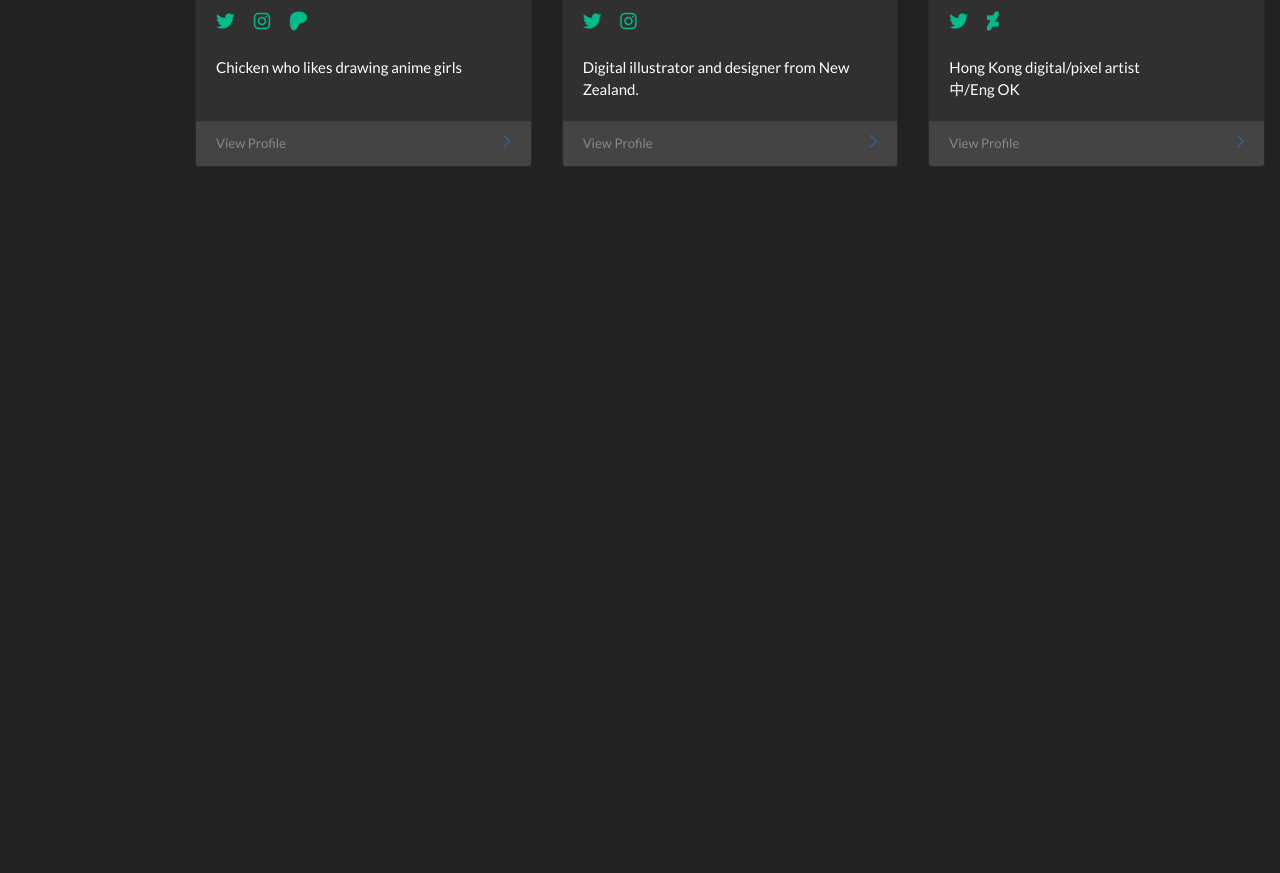
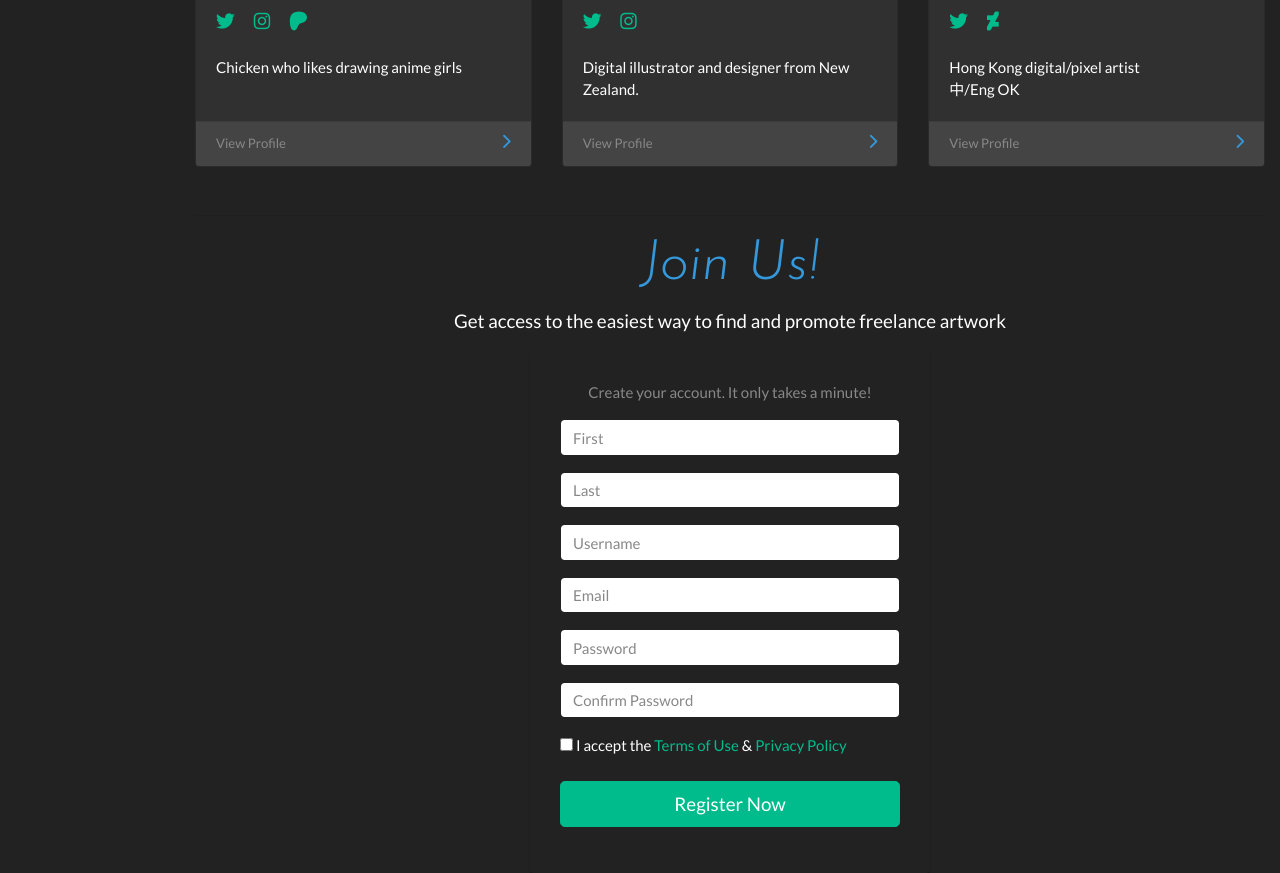
Before and after one commit to nekacurry/brushwrks, a plain HTML site: page index.html in a window 1280 px wide. Shown: the part 1147-2020 px from the top of the page. Before the commit the page ends 1362 px from the top, so only its background shows below. Drawn offline with nearby package versions, Linux system fonts and the light colour scheme; a web font is replaced by a local one.

Commit message:
finished landing page

```diff
--- a/index.html
+++ b/index.html
@@ -82,14 +82,14 @@
       <h1 class="display-4">BRUSHWRKS</h1>
       <p class="lead">Freelance Art Made Easy</p>
       <form class="form-inline">
-        <input class="form-control border-0" name="query"  type="text" placeholder="Try &quot;Character Designer&quot;">
+        <input class="form-control border-0" name="query"  type="text" placeholder="Try &quot;Pixel Art&quot;">
         <button class="btn btn-success justify-content-center" type="submit">Search</button>
       </form>
      </div>
 
 
       <!--ARTIST SPOTLIGHT-->
-      <div class="h3">Featured Artists</div>
+      <h3>Featured Artists</h3>
       <hr>
       <div class="card-deck mb-5">
         <div class="card">
@@ -105,7 +105,7 @@
           </div>
           <div class="card-footer d-flex justify-content-between">
             <a class="text-muted small text-decoration-none" href="">View Profile</a>
-            <a class="text-primary fa fa-chevron-right text-decoration-none" href=""></a>
+            <a class="text-info fa fa-chevron-right text-decoration-none" href=""></a>
           </div>
         </div>
         <div class="card">
@@ -120,7 +120,7 @@
           </div>
           <div class="card-footer d-flex justify-content-between">
             <a class="text-muted small text-decoration-none" href="">View Profile</a>
-            <a class="text-primary fa fa-chevron-right text-decoration-none" href=""></a>
+            <a class="text-info fa fa-chevron-right text-decoration-none" href=""></a>
           </div>
         </div>
         <div class="card">
@@ -135,12 +135,47 @@
           </div>
           <div class="card-footer d-flex justify-content-between">
             <a class="text-muted small text-decoration-none" href="">View Profile</a>
-            <a class="text-primary fa fa-chevron-right text-decoration-none" href=""></a>
+            <a class="text-info fa fa-chevron-right text-decoration-none" href=""></a>
           </div>
         </div>
       </div>
+      <hr>
 
      <!--CTA-->
+     <div class="text-center">
+      <h2 class="display-4 text-info">Join Us!</h2>
+      <p class="lead">Get access to the easiest way to find and promote freelance artwork</p>
+     </div>
+
+     <div class="signup-form">
+      <form class="rounded" method="post">
+        <p class="text-center text-muted">Create your account. It only takes a minute!</p>
+        <div class="form-group">
+          <input type="text" class="form-control" name="first_name" placeholder="First" required="required">
+        </div>
+        <div class="form-group">
+          <input type="text" class="form-control" name="last_name" placeholder="Last" required="required">
+        </div>
+        <div class="form-group">
+          <input type="username" class="form-control" name="username" placeholder="Username" required="required">
+        </div>
+        <div class="form-group">
+          <input type="email" class="form-control" name="email" placeholder="Email" required="required">
+        </div>
+        <div class="form-group">
+          <input type="password" class="form-control" name="password" placeholder="Password" required="required">
+        </div>
+        <div class="form-group">
+          <input type="password" class="form-control" name="confirm_password" placeholder="Confirm Password" required="required">
+        </div>
+        <div class="form-group">
+          <label class="checkbox-inline"><input type="checkbox" required="required"> I accept the <a href="#">Terms of Use</a> &amp; <a href="#">Privacy Policy</a></label>
+        </div>
+        <div class="form-group">
+          <button type="submit" class="btn btn-success btn-lg btn-block">Register Now</button>
+        </div>
+      </form>
+    </div>
 
     </div>
   </div>
--- a/styles.css
+++ b/styles.css
@@ -1,15 +1,5 @@
-
-/* ------------------------- NAVBAR ------------------------- */
-
-.navbar-brand {
-  font-family: "Josefin Sans";
-}
 
 /* ------------------------- JUMBOTRON ------------------------- */
-
-.jumbotron h1{
-  font-family: "Josefin Sans";
-}
 
 .hero-background-img{
   background:
@@ -32,6 +22,11 @@
   padding-left: 180px;
   padding-top: 20px;
 }
+
+h1, h2, h3, .navbar-brand{
+  font-family: "Josefin Sans";
+}
+
 
 /* ------------------------- SIDEBAR ------------------------- */
 
@@ -110,3 +105,19 @@
 .sidebar-navigation .header::before {
   background-color: transparent;
 }
+
+
+/* ------------------------- SIGN UP FORM ------------------------- */
+
+.form-control{
+  height: 40px;
+  color: #969fa4;
+}
+.signup-form{
+  width: 400px;
+  margin: 0 auto;
+}
+.signup-form form{
+  box-shadow: 0px 2px 2px rgba(0, 0, 0, 0.3);
+  padding: 30px;
+}
```
